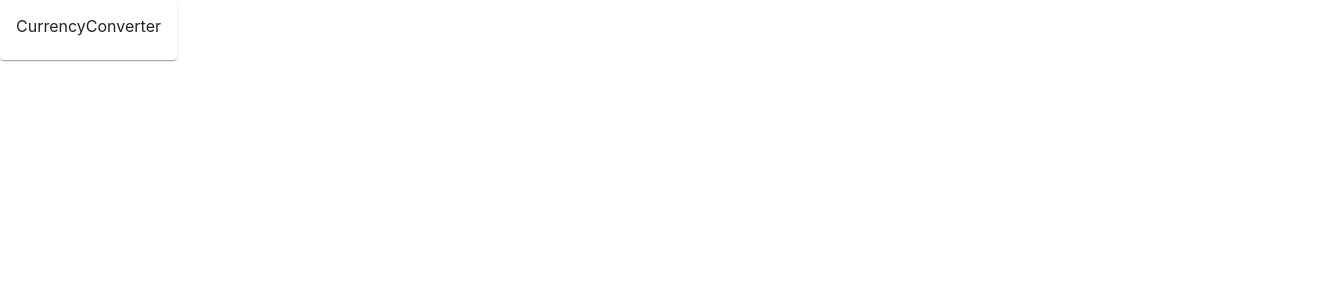
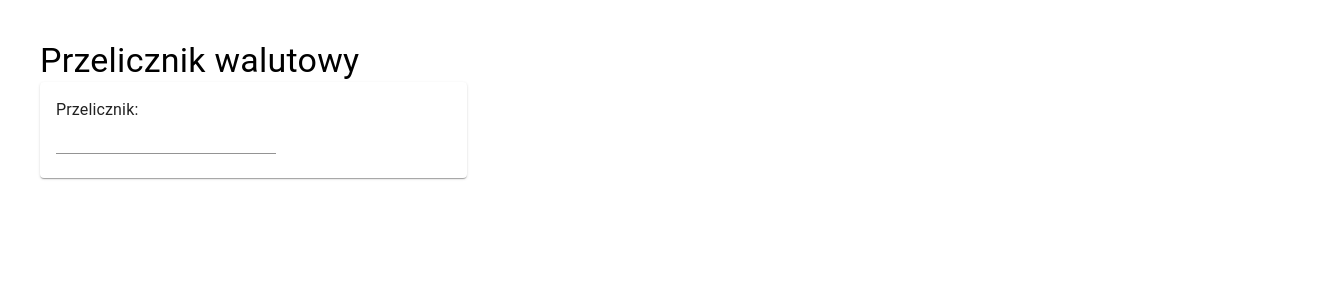
Before and after one commit to Klaudia-Brysiewicz/currencyApp, a React (Create React App) app: page / in a window 1280 px wide. Shown: the top 300 px of the page, 1320 px wide, since content can reach past the window. Built offline with nearby package versions, Linux system fonts and the light colour scheme.

Commit message:
currency - exchange rate input

```diff
--- a/src/components/App.js
+++ b/src/components/App.js
@@ -1,15 +1,24 @@
 import React from 'react';
 import Grid from '@material-ui/core/Grid';
+import Typography from '@material-ui/core/Typography';
 import CurrencyConverter from './currencyConverter';
 
 const App = () => {
     return (
-        <Grid container className="App">
-            <Grid>
+        <Grid container style={styles.container} className="App">
+            <Grid item xs={12}>
+                <Typography variant="h4">Przelicznik walutowy</Typography>
+            </Grid>
+            <Grid item xs={12} md={4}>
                 <CurrencyConverter />
             </Grid>
         </Grid>
     );
 };
 
+const styles = {
+    container: {
+        margin: '40px',
+    },
+}
 export default App;
--- a/src/components/currencyConverter.js
+++ b/src/components/currencyConverter.js
@@ -1,11 +1,39 @@
-import React from 'react';
+import React, { useState, Fragment } from 'react';
 import Card from '@material-ui/core/Card';
+import Typography from '@material-ui/core/Typography';
 import CardContent from '@material-ui/core/CardContent';
+import Input from '@material-ui/core/Input';
 
 const CurrencyConverter = () => {
+    const [value, setVaule] = useState(1);
+    const [euroValue, setEuroValue] = useState('');
+    const [exchangeRate, setExchangeRate] = useState('');
+    const calculateValue = (event) => {
+        const value = event.target.value;
+        setVaule(value);
+        setEuroValue(value * exchangeRate);
+    };
+    const calculateExchangeRate = (event) => {
+        const exchangeRate = event.target.value;
+        setExchangeRate(exchangeRate)
+        setEuroValue(exchangeRate * value);
+    };
     return (
         <Card>
-            <CardContent>CurrencyConverter</CardContent>
+            <CardContent>
+                <Typography>Przelicznik:</Typography>
+                <Input value={exchangeRate} onChange={(event) => calculateExchangeRate(event)} type="number" />
+                { exchangeRate
+                ? (
+                    <Fragment>
+                        <Typography>Kwota:</Typography>
+                        <Input value={value} onChange={(event) => calculateValue(event)} type="number" />
+                    </Fragment>
+                ) : null}
+                {(value && exchangeRate)
+                ? (<Typography>{value} PLN = {euroValue} €</Typography>)
+                : null}
+            </CardContent>
         </Card>
     );
 };
```
